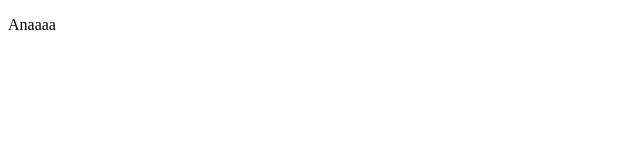
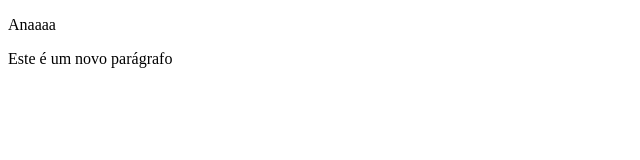
Before and after one commit to anajulia87/aula-git, a plain HTML site: page ana.html in a window 1280 px wide. Shown: the whole page, without its empty margins (0-640 px from the left). Drawn offline with Linux system fonts and the light colour scheme.

Commit message:
novo paragrafo

```diff
--- a/ana.html
+++ b/ana.html
@@ -7,5 +7,6 @@
  </head>
  <body>
     <p>Anaaaa</p>
+    <p>Este é um novo parágrafo</p>
  </body>
  </html>
```
